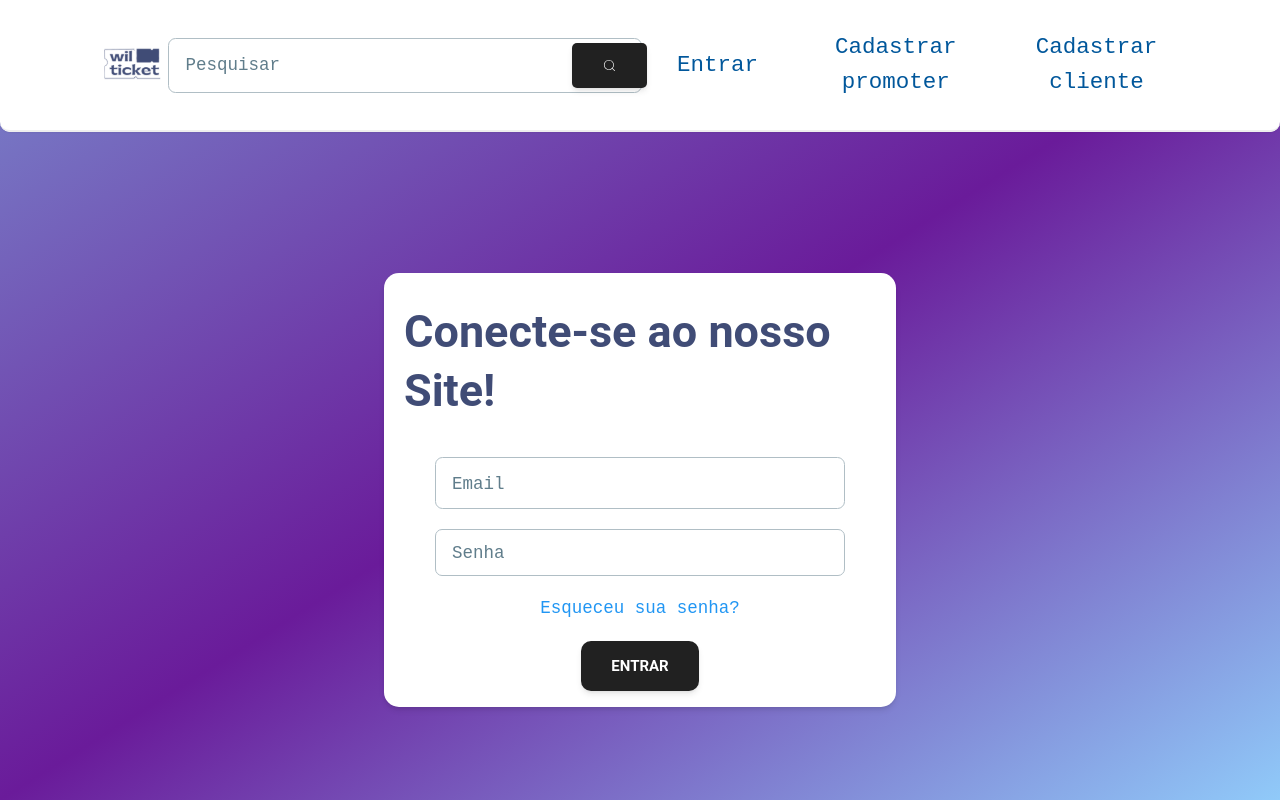
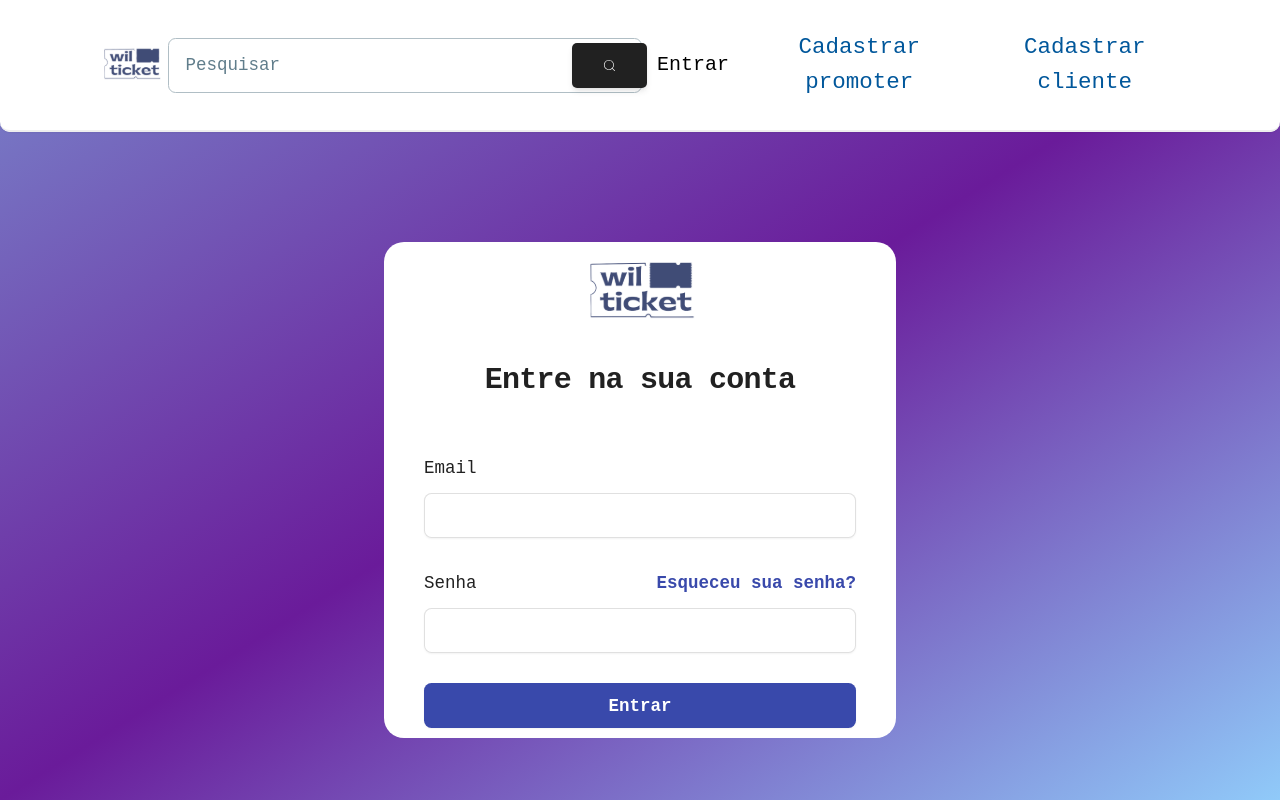
Before and after one commit to WilburTicketsCode/backend, a Next.js app: page /sighin in a window 1280 px wide. Built offline with nearby package versions, Linux system fonts and the light colour scheme; no server answers.

Commit message:
💄 feat: Estilizaçao CSS da tela de Login

```diff
--- a/src/app/(auth)/sighin/page.tsx
+++ b/src/app/(auth)/sighin/page.tsx
@@ -5,7 +5,26 @@ import LoginAdm from '../../../components/Auth/Login';
 const LoginA = () => {
     return (
         <div className="w-full h-screen flex items-center justify-center pt-20 md:pt-36">
-            <LoginAdm/>
+            <div className=" flex w-full lg:w-[40%] h-4/5  justify-center ">
+
+                <div className="flex min-h-full flex-1 flex-col justify-center px-6 py-12 lg:px-8 bg-white rounded-2xl">
+                    <div className="sm:mx-auto sm:w-full sm:max-w-sm">
+                        <img
+                            className="mx-auto h-15 w-auto"
+                            src="/icons/logo.svg"
+                            alt="WilTickets"
+                        />
+                        <h2 className="mt-5 text-center text-2xl font-bold leading-9 tracking-tight text-gray-900">
+                            Entre na sua conta
+                        </h2>
+                    </div>
+
+                    <div className="mt-10 sm:mx-auto sm:w-full sm:max-w-sm">
+                        <LoginAdm />
+                    </div>
+                </div>
+            </div>
+
         </div>
     )
 }
--- a/src/app/tutorial/como-cadastrar/page.tsx
+++ b/src/app/tutorial/como-cadastrar/page.tsx
@@ -1,5 +1,5 @@
 "use client"
-import SubmitButton from "@/components/SubmitButton";
+import SubmitButton from "../../../components/SinginButton";
 import React, { useState } from "react"
 
 export default function testes() {
--- a/src/components/Auth/Login/index.tsx
+++ b/src/components/Auth/Login/index.tsx
@@ -3,12 +3,6 @@ import React from 'react';
 import { zodResolver } from '@hookform/resolvers/zod';
 import { useForm } from 'react-hook-form';
 import { z } from 'zod';
-import {
-    Input,
-    Button,
-    Typography,
-
-} from "../../ClientSide";
 
 type loginFormData = z.infer<typeof loginASchema>;
 
@@ -37,19 +31,56 @@ export default function LoginAdm() {
 
     return (
 
-        <div className="w-[90%] h-[80%] md:h-[80%] md:w-[60%] lg:h-[70%] xl:h-[70%] xl:w-[40%] gap-4 flex flex-col justify-center items-center bg-white rounded-xl overflow-auto shadow-md hover:shadow-2xl">
-            <Typography variant="h2" className="text-[#404c76] mt-6 ml-4">
-                Conecte-se ao nosso Site!
-            </Typography>
-            <form onSubmit={handleSubmit(onSubmit)} className="w-[90%] flex flex-col items-center text-sm justify-center gap-4 overflow-auto p-5">
-                <Input {...register('email')} size='lg' label='Email'></Input>
-                {errors.email?.message && <p className="text-red-500 text-center">{errors.email?.message}</p>}
-                <Input {...register('password')} className='' type='password' label='Senha' />
-                {errors.password?.message && <p className="text-red-500 text-center">{errors.password?.message}</p>}
-                <a href="#" className="text-blue-500 text-center">Esqueceu sua senha?</a>
-                <Button type='submit' size='md'>Entrar</Button>
-            </form>
-        </div>
+        <form className="space-y-6" onSubmit={handleSubmit(onSubmit)}>
+            <div>
+                <label htmlFor="email" className="block text-sm font-medium leading-6 text-gray-900">
+                    Email
+                </label>
+                <div className="mt-2">
+                    <input
+                        {...register('email')}
+                        id="email"
+                        name="email"
+                        type="email"
+                        autoComplete="email"
+                        className="block w-full rounded-md border-0 py-1.5 text-gray-900 shadow-sm ring-1 ring-inset ring-gray-300 placeholder:text-gray-400 focus:ring-2 focus:ring-inset focus:ring-indigo-600 sm:text-sm sm:leading-6"
+                    />
+                    {errors.email && <p className="text-red-500 text-xs">{errors.email.message}</p>}
+                </div>
+            </div>
 
+            <div>
+                <div className="flex items-center justify-between">
+                    <label htmlFor="password" className="block text-sm font-medium leading-6 text-gray-900">
+                        Senha
+                    </label>
+                    <div className="text-sm">
+                        <a href="#" className="font-semibold text-indigo-600 hover:text-indigo-500">
+                            Esqueceu sua senha?
+                        </a>
+                    </div>
+                </div>
+                <div className="mt-2">
+                    <input
+                        {...register('password')}
+                        id="password"
+                        name="password"
+                        type="password"
+                        autoComplete="current-password"
+                        className="block w-full rounded-md border-0 py-1.5 text-gray-900 shadow-sm ring-1 ring-inset ring-gray-300 placeholder:text-gray-400 focus:ring-2 focus:ring-inset focus:ring-indigo-600 sm:text-sm sm:leading-6"
+                    />
+                    {errors.password && <p className="text-red-500 text-xs">{errors.password.message}</p>}
+                </div>
+            </div>
+
+            <div>
+                <button
+                    type="submit"
+                    className="flex w-full justify-center rounded-md bg-indigo-600 px-3 py-1.5 text-sm font-semibold leading-6 text-white shadow-sm hover:bg-indigo-500 focus-visible:outline focus-visible:outline-2 focus-visible:outline-offset-2 focus-visible:outline-indigo-600"
+                >
+                    Entrar
+                </button>
+            </div>
+        </form>
     )
 }
--- a/src/components/ChangePassword/index.tsx
+++ b/src/components/ChangePassword/index.tsx
@@ -32,11 +32,11 @@ export default function Password() {
             <h2 className="text-2xl font-bold text-center">Alterar Senha</h2>
             <form onSubmit={handleSubmit(onSubmit)} className="flex flex-col items-center justify-center gap-4">
                 <Input className="w-[15rem] sm:w-[20rem] lg:w-[30rem]" type="password" label="Senha Atual" {...register('currentPassword')}></Input>
-                {errors.currentPassword && <span className="text-red-500 text-xs">{errors.currentPassword.message}</span>}
+                {errors.currentPassword && <p className="text-red-500 text-xs">{errors.currentPassword.message}</p>}
                 <Input className="w-[15rem] sm:w-[20rem] lg:w-[30rem]" type="password" label="Nova Senha" {...register('newPassword')}></Input>
-                {errors.newPassword && <span className="text-red-500 text-xs">{errors.newPassword.message}</span>}
+                {errors.newPassword && <p className="text-red-500 text-xs">{errors.newPassword.message}</p>}
                 <Input className="w-[15rem] sm:w-[20rem] lg:w-[30rem]" type="password" label="Confirmar Nova Senha" {...register('reNewPassword')}></Input>
-                {errors.reNewPassword && <span className="text-red-500 text-xs">{errors.reNewPassword.message}</span>}
+                {errors.reNewPassword && <p className="text-red-500 text-xs">{errors.reNewPassword.message}</p>}
                 <div className="flex flex-row gap-4">
                     <Button className='bg-red-900' type="reset">Cancelar</Button>
                     <Button type="submit">Salvar</Button>
--- a/src/components/Navbar/Navbar.tsx
+++ b/src/components/Navbar/Navbar.tsx
@@ -1,7 +1,4 @@
-import Search from './Search';
 import Container from './Container'
-import Logo from './Logo'
-import ProfileMenu from './ProfileMenu';
 import Select from './SelectContainer';
 
 type Props = {
--- a/src/components/Navbar/SelectContainer/index.tsx
+++ b/src/components/Navbar/SelectContainer/index.tsx
@@ -9,6 +9,7 @@ import { BellIcon, ShoppingCartIcon } from "@heroicons/react/24/outline";
 import ProfileMenuADM from '../Adm/ProfileMenuADM';
 import Link from 'next/link';
 import NoLoginMenu from '../NoLoginMenu';
+import SinginButton from '../../SinginButton';
 
 
 
@@ -55,7 +56,7 @@ const noLogin = () => {
             <Search />
             <div className='flex flex-col w-full max-w-screen md:flex-row gap-1 md:gap-6'>
                 <NoLoginMenu></NoLoginMenu>
-                <Link href={'/sighin'} className='md:flex items-center justify-center hidden'> <button className="bg-[#ffffff] text-light-blue-900 text-lg hover:bg-blue-gray-300 px-4 py-2 rounded-md">Entrar</button> </Link>
+                <SinginButton/>
                 <Link href={'/promoter-registration'} className='md:flex items-center justify-center hidden'> <button className="bg-[#ffffff] text-light-blue-900 text-lg hover:bg-blue-gray-300 px-4 py-2 rounded-md">Cadastrar promoter</button> </Link>
                 <Link href={'/customer-registration'} className='md:flex items-center justify-center hidden'><button className="bg-[#ffffff] text-light-blue-900 text-lg hover:bg-blue-gray-300 px-4 py-2 rounded-md">Cadastrar cliente</button> </Link>
 
```
